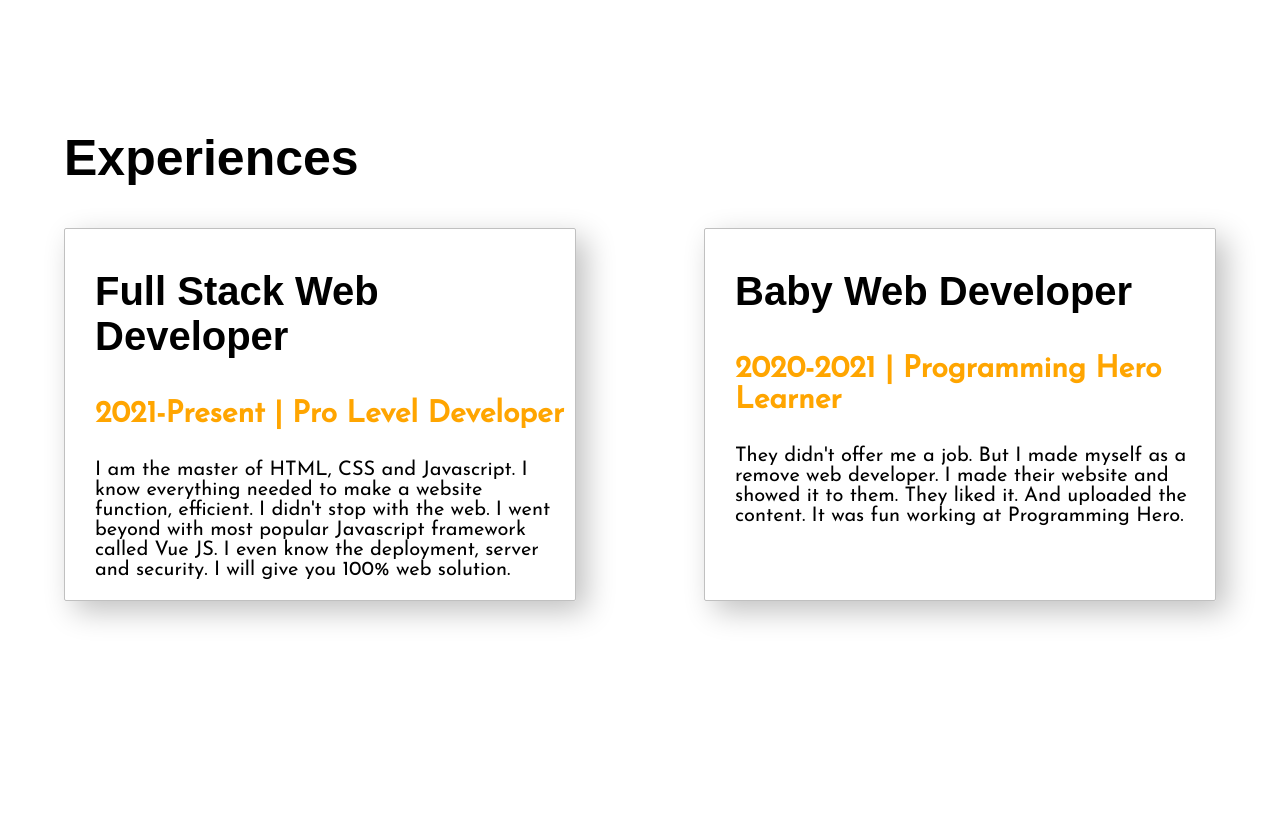
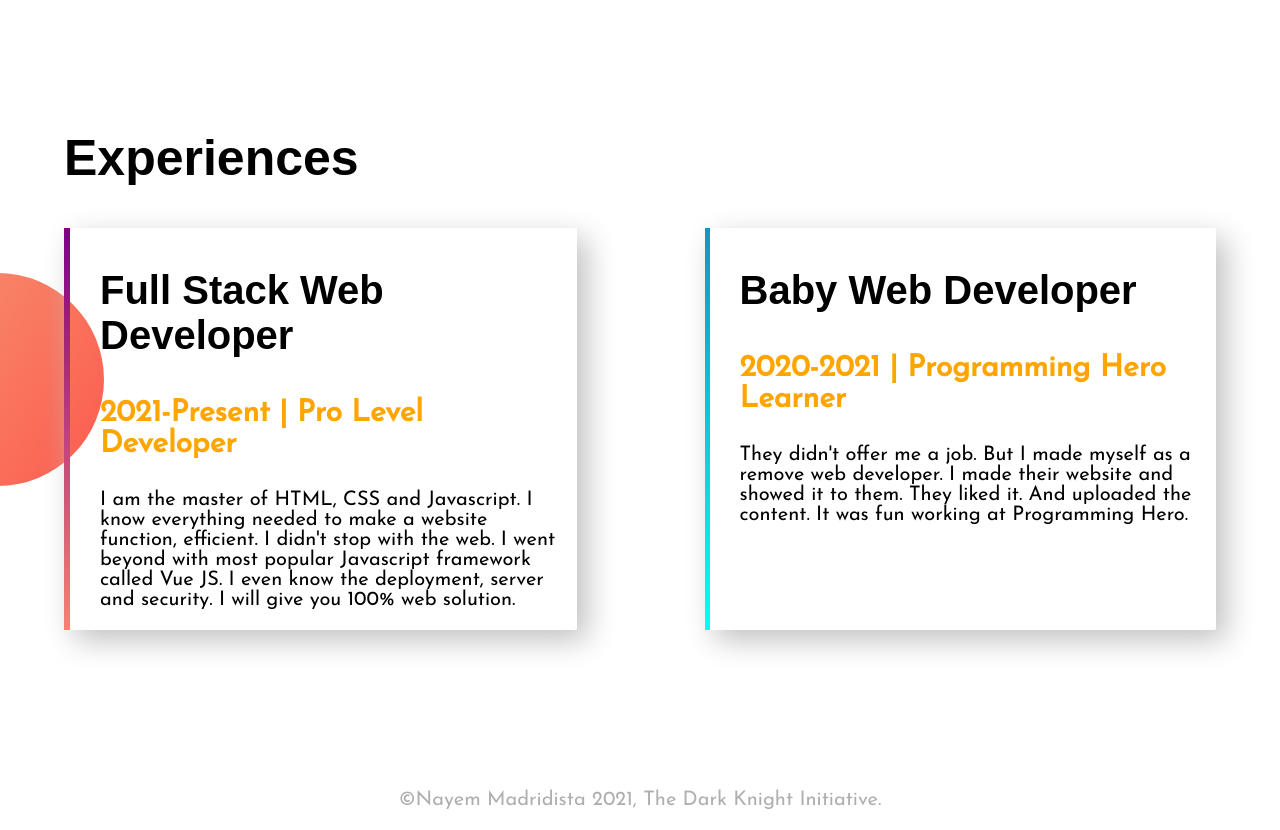
Before and after one commit to nayemshaon34/developer-portfolio, a plain HTML site: page index.html in a window 1280 px wide. Shown: the part 1360-2190 px from the top of the page. Before the commit the page ends 2021 px from the top, so only its background shows below. Drawn offline with Linux system fonts and the light colour scheme; a web font is replaced by a local one.

Commit message:
Footer Complete

```diff
--- a/index.html
+++ b/index.html
@@ -47,7 +47,7 @@
         <h1 style="padding-left: 5%;">Experiences</h1>
 
         <section class="flexible-container">
-               <div class="experience-item">
+               <div class="experience-item" id="full-stack-experience">
                    <h1 style="font-size:40px">Full Stack Web Developer</h1>
                    <h3 class="header-color">2021-Present | Pro Level Developer</h3>
                     <P>
@@ -55,17 +55,17 @@
                     </P>
                 </div>
 
-                <div class="experience-item">
+                <div class="experience-item" id="baby-web-experience">
                     <h1 style="font-size:40px">Baby Web Developer</h1>
                     <h3 class="header-color">2020-2021 | Programming Hero Learner</h3>
                     <p>
                         They didn't offer me a job. But I made myself as a remove web developer. I made their website and showed it to them. They liked it. And uploaded the content. It was fun working at Programming Hero.
                     </p>
                 </div>
-
         </section>
-
-
     </section>
+    <footer>
+        <p>©Nayem Madridista 2021, The Dark Knight Initiative.</p>
+    </footer>
 </body>
 </html>
--- a/style.css
+++ b/style.css
@@ -55,7 +55,7 @@ p{
 }
 .experience-item{
     box-shadow: 10px 10px 30px silver;
-    border: 1px solid silver;
+
     width : 40%;
     margin-left: 5%;
     margin-right: 5%;
@@ -63,3 +63,23 @@ p{
     padding-left: 30px;
     padding-right: 10px;
 }
+.experience-dev{
+    background-image: url(images/exp-bg.png);
+    background-repeat: no-repeat;
+    background-position: left;
+}
+#full-stack-experience{
+    border-left: 6px solid;
+    border-image: linear-gradient(purple, salmon);
+    border-image-slice: 1;
+}
+#baby-web-experience{
+    border-left: 5px solid;
+    border-image: linear-gradient(rgb(26, 146, 194), cyan);
+    border-image-slice: 1;
+}
+footer p{
+    padding-top: 100px;;
+    color:#AFAFAF;
+    text-align: center;
+}
```
